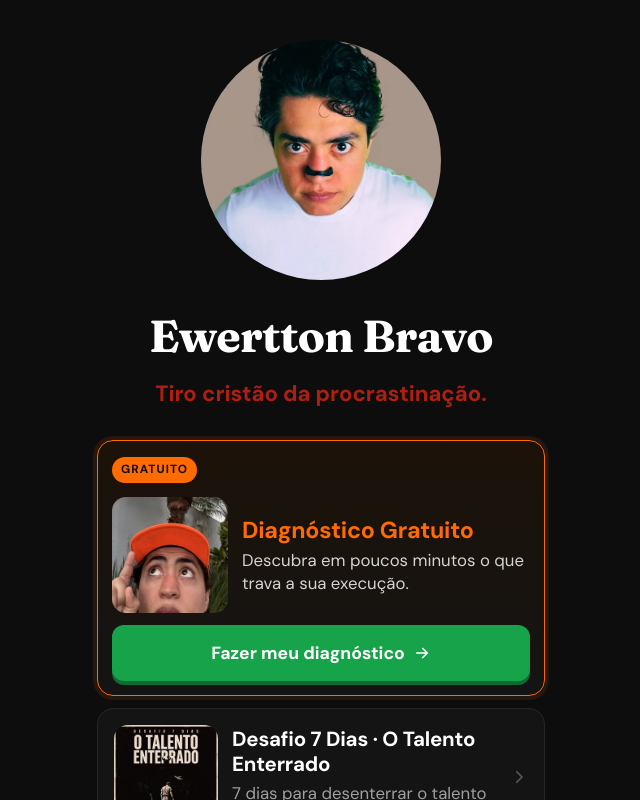
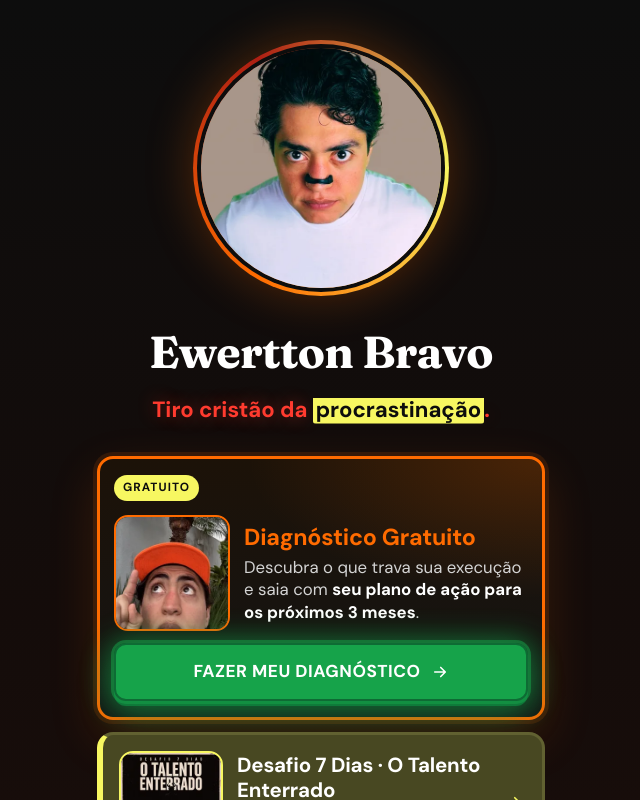
Before and after one commit to Bravo-Holding/ebravoholding-bio, a plain HTML site: page index.html in a window 1280 px wide. Shown: the top 800 px of the page, without its empty margins (319-959 px from the left). Drawn offline with Linux system fonts and the light colour scheme.

Commit message:
Cards coloridos, fundo em degradê e CTA do Diagnóstico com mais destaque
Fundo em degradê dark quente, cards tingidos na cor de cada produto com
bordas grossas e ledge 3D, bordas nas thumbs, anel no avatar, marca-texto
na tagline em vermelho vivo, CTA retangular com pulso e plano de ação de
3 meses na descrição do Diagnóstico.

Co-Authored-By: Claude Opus 4.8 (1M context) <noreply@anthropic.com>

```diff
--- a/index.html
+++ b/index.html
@@ -57,11 +57,15 @@
   --btn:#16A34A; --btn-hover:#15803D; --btn-ledge:#0E6B34;
   --red:#AD1F13;
   --card:#141414; --card-line:#262626;
+  --yellow:#F7F761; --cyan:#5FD5F5; --pink:#FF6DCB;
+  --ease:cubic-bezier(.2,.8,.2,1);
 }
 *{box-sizing:border-box;margin:0;padding:0}
-html{-webkit-text-size-adjust:100%}
+html{-webkit-text-size-adjust:100%;background:var(--bg)}
 body{
-  background:var(--bg); color:var(--text);
+  background:var(--bg);
+  background:linear-gradient(180deg,#0D0D0D 0%,#140C0A 35%,#1E0F0B 70%,#2A120C 100%);
+  color:var(--text);
   font-family:"DM Sans",system-ui,-apple-system,Segoe UI,Roboto,sans-serif;
   line-height:1.5; -webkit-font-smoothing:antialiased;
   min-height:100vh; display:flex; justify-content:center;
@@ -70,18 +74,32 @@ body{
   width:100%; max-width:480px; padding:40px 16px 48px;
   display:flex; flex-direction:column; align-items:center;
 }
+/* anel estilo story: borda transparente mostra o gradiente, sombra inset abre o vão escuro.
+   Caixa de 216px pra foto seguir com 200px (216 = 200 + 2x4 borda + 2x4 vão). */
 .avatar{
-  width:200px; height:200px; border-radius:50%;
+  width:216px; height:216px; border-radius:50%;
   display:block; object-fit:cover;
+  padding:4px; border:4px solid transparent;
+  background:conic-gradient(from 210deg,var(--accent),var(--red),var(--yellow),var(--accent)) border-box;
+  box-shadow:inset 0 0 0 4px var(--bg),0 0 48px rgba(255,107,0,.28);
 }
 h1{
   font-family:"Fraunces",Georgia,serif; font-weight:700;
   font-size:2.4rem; letter-spacing:-.015em; margin-top:22px; text-align:center;
 }
 .tagline{
-  color:var(--red); font-weight:700; font-size:1.28rem;
+  color:#FF3B2F; font-weight:700; font-size:1.28rem;
+  text-shadow:0 0 18px rgba(255,59,47,.45);
   margin-top:8px; text-align:center;
 }
+/* marca-texto: estado final no base, varredura no keyframe (reduced-motion cai direto no final) */
+.hl{
+  color:#0D0D0D; text-shadow:none; padding:0 .14em; border-radius:3px;
+  background:linear-gradient(var(--yellow),var(--yellow)) no-repeat 0 90%/100% 88%;
+  -webkit-box-decoration-break:clone; box-decoration-break:clone;
+  animation:hl 1s .35s var(--ease) backwards;
+}
+@keyframes hl{from{background-size:0 88%;color:#FF3B2F}}
 
 /* ---- cards ---- */
 .links{
@@ -89,18 +107,44 @@ h1{
   display:flex; flex-direction:column; gap:12px;
 }
 .card{
+  --c:#3A3A3A;
   position:relative; display:flex; align-items:center; gap:14px;
   padding:16px; text-decoration:none; color:var(--text);
-  background:var(--card); border:1px solid var(--card-line);
+  background:var(--card);
+  background:color-mix(in srgb,var(--c) 25%,#0D0D0D);
+  border:3px solid color-mix(in srgb,var(--c) 32%,#1A1A1A);
+  border-left:6px solid var(--c);
   border-radius:16px;
-  transition:transform .08s ease, border-color .15s ease, background .15s ease;
+  box-shadow:0 4px 0 #000;
+  box-shadow:0 4px 0 color-mix(in srgb,var(--c) 38%,#000);
+  transition:transform .12s var(--ease), box-shadow .12s var(--ease), border-color .15s ease, background .15s ease;
+  animation:rise .45s var(--ease) backwards;
 }
-.card:active{transform:translateY(2px)}
-@media (hover:hover){.card:hover{background:#1A1A1A;border-color:#3A3A3A}}
+/* ledge afunda no toque: affordance de botão, puxa clique */
+.card:active{transform:translateY(3px);box-shadow:0 1px 0 color-mix(in srgb,var(--c) 38%,#000)}
+@media (hover:hover){
+  .card:hover{background:color-mix(in srgb,var(--c) 35%,#0D0D0D);border-color:color-mix(in srgb,var(--c) 60%,#1A1A1A);border-left-color:var(--c);transform:translateY(-2px)}
+  .card:hover .thumb{box-shadow:0 0 18px color-mix(in srgb,var(--c) 45%,transparent)}
+}
+.card[data-bio="desafio-7-dias"]{--c:var(--yellow)}
+.card[data-bio="vida-alem-da-tela"]{--c:var(--cyan)}
+.card[data-bio="metodo-remiyah"]{--c:var(--pink)}
+.card[data-bio="mentoria-mentorata"]{--c:var(--accent)}
+.card[data-bio="youtube"]{--c:#FF0000}
+.card[data-bio="whatsapp"]{--c:var(--btn)}
+.links>.card:nth-child(2){animation-delay:.05s}
+.links>.card:nth-child(3){animation-delay:.1s}
+.links>.card:nth-child(4){animation-delay:.15s}
+.links>.card:nth-child(5){animation-delay:.2s}
+.links>.card:nth-child(6){animation-delay:.25s}
+.links>.card:nth-child(7){animation-delay:.3s}
+@keyframes rise{from{opacity:0;transform:translateY(14px)}}
 
 .thumb{
   flex:0 0 auto; width:104px; height:104px; border-radius:14px;
   display:block; object-fit:cover; background:#1A1A1A;
+  border:2px solid var(--c,var(--accent));
+  transition:box-shadow .15s ease;
 }
 .nowrap{white-space:nowrap}
 .title-ico{width:17px;height:17px;vertical-align:-2px;margin-left:6px;flex:0 0 auto}
@@ -111,38 +155,54 @@ h1{
 .card__title{
   font-weight:700; font-size:1.2rem; line-height:1.25; letter-spacing:-.01em;
 }
-.card__desc{color:var(--muted);font-size:1rem;line-height:1.35}
+.card__desc{color:#E0E0E0;font-size:1rem;line-height:1.35}
 
 /* destaque: Diagnóstico Gratuito */
 .card--hero{
-  background:linear-gradient(180deg,#1C1208,#141414);
-  border:1.5px solid var(--accent);
-  box-shadow:0 0 0 4px rgba(255,107,0,.10);
-  padding:16px 14px 14px;
+  background:
+    radial-gradient(420px 200px at 100% 0,rgba(255,107,0,.20),transparent 70%),
+    linear-gradient(180deg,#1C1208,#141414);
+  border:3px solid var(--accent);
+  box-shadow:0 0 0 4px rgba(255,107,0,.12),0 18px 50px rgba(255,107,0,.16);
+  padding:16px 14px 16px;
   flex-direction:column; align-items:stretch; gap:12px;
 }
-@media (hover:hover){.card--hero:hover{background:linear-gradient(180deg,#241609,#161616);border-color:#FF8A2B}}
+.card--hero:active{transform:none;box-shadow:0 0 0 4px rgba(255,107,0,.12),0 18px 50px rgba(255,107,0,.16)}
+@media (hover:hover){.card--hero:hover{background:radial-gradient(420px 200px at 100% 0,rgba(255,107,0,.26),transparent 70%),linear-gradient(180deg,#241609,#161616);border-color:#FF8A2B;transform:none}}
 .hero__top{display:flex;align-items:center;gap:14px}
-.card--hero .thumb{width:116px;height:116px}
+.card--hero .thumb{width:116px;height:116px;border-color:var(--accent)}
 .card--hero .card__title{font-size:1.35rem;color:var(--accent)}
 .card--hero .card__desc{font-size:1.05rem;color:#D4D4D4}
+.card--hero .card__desc strong{color:#fff;font-weight:700}
 .badge{
   align-self:flex-start;
   font-size:.74rem; font-weight:700; letter-spacing:.09em; text-transform:uppercase;
-  color:#0D0D0D; background:var(--accent);
+  color:#0D0D0D; background:var(--yellow);
   padding:4px 9px; border-radius:999px; margin-bottom:2px;
 }
 .hero__cta{
-  display:flex; align-items:center; justify-content:center; gap:8px;
-  min-height:56px; padding:14px 18px;
-  background:var(--btn); color:#fff; font-weight:700; font-size:1.1rem;
-  border-radius:12px; box-shadow:0 4px 0 var(--btn-ledge);
+  position:relative;
+  display:flex; align-items:center; justify-content:center; gap:10px;
+  min-height:58px; padding:14px 20px;
+  background:var(--btn); color:#fff; font-weight:700; font-size:1.08rem;
+  text-transform:uppercase; letter-spacing:.03em;
+  border:2px solid var(--btn-ledge); border-radius:12px;
+  box-shadow:0 5px 0 var(--btn-ledge),0 14px 34px rgba(22,163,74,.38);
+  transition:transform .12s var(--ease),box-shadow .12s var(--ease),background .15s ease;
 }
-.card--hero:active .hero__cta{box-shadow:0 1px 0 var(--btn-ledge)}
+/* pulso em opacity de pseudo-elemento: roda no compositor, não repinta o botão */
+.hero__cta::after{
+  content:""; position:absolute; inset:-2px; border-radius:inherit; pointer-events:none;
+  box-shadow:0 0 0 3px rgba(22,163,74,.55),0 0 28px 6px rgba(22,163,74,.55);
+  opacity:0; animation:pulse 2.4s 1.2s ease-in-out infinite;
+}
+@keyframes pulse{50%{opacity:1}}
+.hero__cta svg{animation:nudge 2.4s 1.2s var(--ease) infinite}
+@keyframes nudge{0%,60%,100%{transform:none}30%{transform:translateX(4px)}}
+.card--hero:active .hero__cta{transform:translateY(4px);box-shadow:0 1px 0 var(--btn-ledge),0 6px 18px rgba(22,163,74,.3)}
 @media (hover:hover){.card--hero:hover .hero__cta{background:var(--btn-hover)}}
 
-.chev{flex:0 0 auto;margin-left:auto;color:#5A5A5A;width:18px;height:18px}
-@media (hover:hover){.card:hover .chev{color:var(--accent)}}
+.chev{flex:0 0 auto;margin-left:auto;color:var(--c);width:18px;height:18px}
 @media (max-width:400px){
   .wrap{padding:36px 14px 44px}
   .thumb{width:92px;height:92px}
@@ -150,11 +210,14 @@ h1{
   .card{padding:14px;gap:12px}
   .card__title{font-size:1.12rem}
   .card__desc{font-size:.95rem}
+  .hero__cta{font-size:1rem}
   .chev{display:none}
-  .card{gap:12px}
+}
+@media (prefers-reduced-motion:reduce){
+  *,*::before,*::after{animation:none!important;transition:none!important}
 }
 @media (min-width:600px){
-  .avatar{width:240px;height:240px}
+  .avatar{width:256px;height:256px}
   h1{font-size:2.8rem}
   .tagline{font-size:1.38rem}
 }
@@ -162,10 +225,10 @@ h1{
 </head>
 <body>
 <main class="wrap">
-  <img class="avatar" src="/assets/avatar.webp?v=4" width="200" height="200"
+  <img class="avatar" src="/assets/avatar.webp?v=4" width="216" height="216"
        alt="Ewertton Bravo" fetchpriority="high">
   <h1>Ewertton Bravo</h1>
-  <p class="tagline">Tiro cristão da procrastinação.</p>
+  <p class="tagline">Tiro cristão da <span class="hl">procrastinação</span>.</p>
 
   <nav class="links" aria-label="Links">
 
@@ -176,7 +239,7 @@ h1{
         <img class="thumb" src="/assets/prod-diagnostico.webp?v=2" width="116" height="116" alt="Diagnóstico Gratuito" decoding="async">
       <span class="card__body">
           <span class="card__title">Diagnóstico Gratuito</span>
-          <span class="card__desc">Descubra em poucos minutos o que trava a sua execução.</span>
+          <span class="card__desc">Descubra o que trava sua execução e saia com <strong>seu plano de ação para os próximos 3 meses</strong>.</span>
         </span>
       </span>
       <span class="hero__cta">Fazer meu diagnóstico
```
